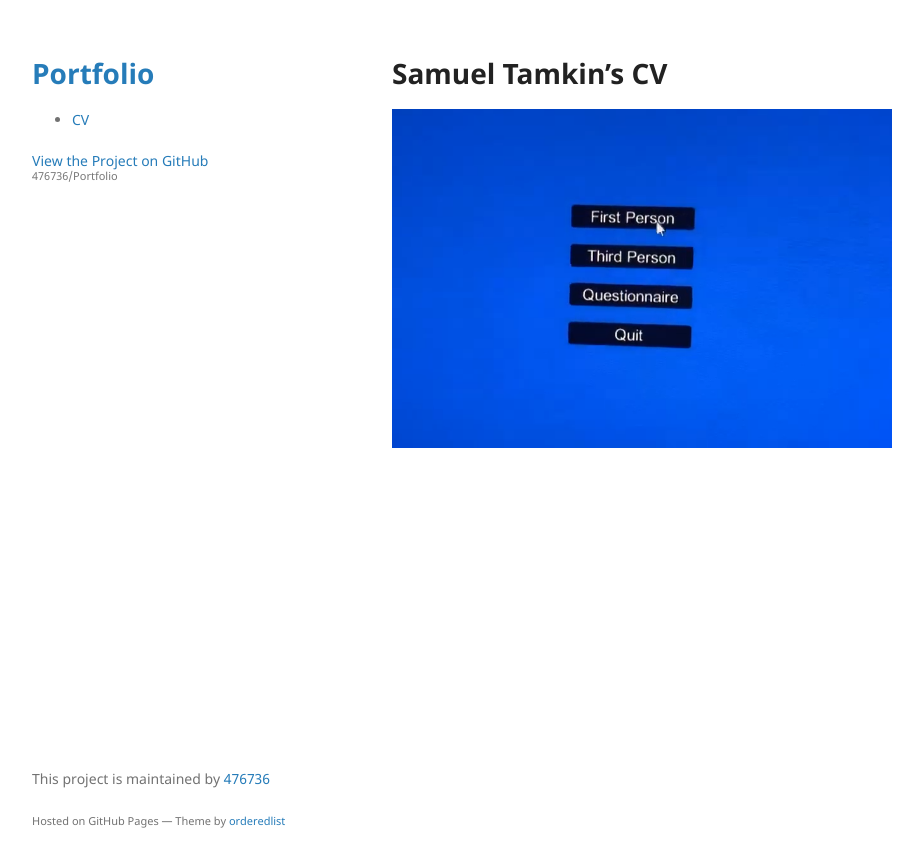
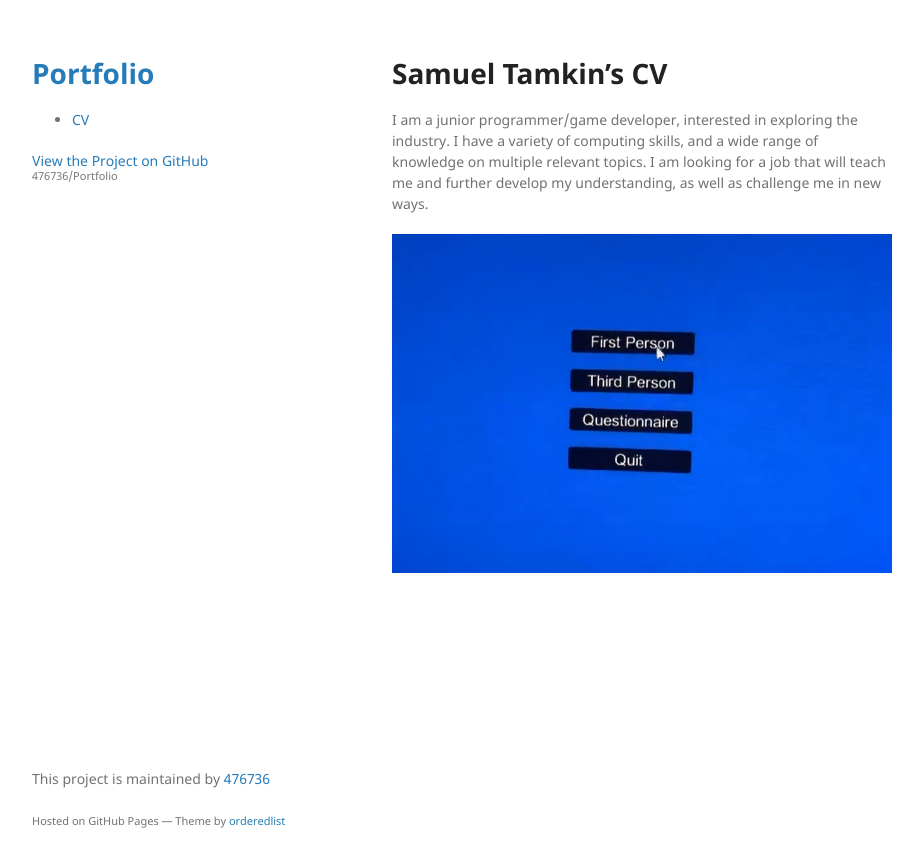
Before and after one commit to 476736/Portfolio, a Jekyll site: the page built from cv.md, in a window 1280 px wide. Shown: the top 867 px of the page, without its empty margins (178-1101 px from the left). Built offline with Jekyll 4.4.1, drawn with Linux system fonts in a browser that asks for light colours; the repository's description, which GitHub fills in, is left out; our own code applies the rules of GitHub Pages for plain Markdown files.

Commit message:
Update cv.md

```diff
--- a/cv.md
+++ b/cv.md
@@ -3,5 +3,8 @@ layout: default
 ---
 
 # Samuel Tamkin's CV
+<p>
+  I am a junior programmer/game developer, interested in exploring the industry. I have a variety of computing skills, and a wide range of knowledge on multiple relevant topics. I am looking for a job that will teach me and further develop my understanding, as well as challenge me in new ways.
+</p>
 
 <img src="/Portfolio/assets/img/horror_game.png" alt="Horror Game" width="100%">
```
